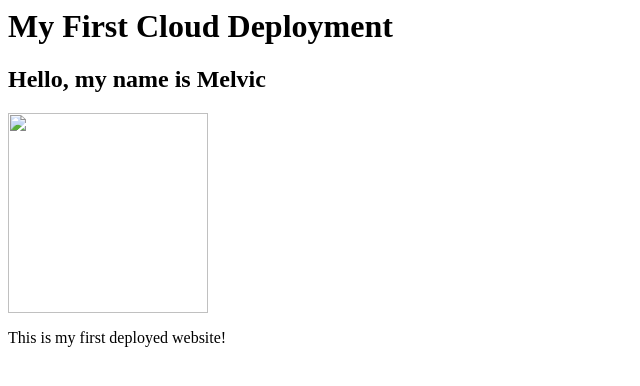
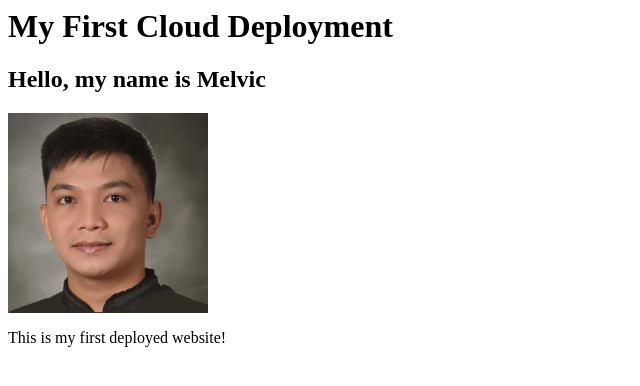
Before and after one commit to meczz013/opema-melvic-first-cloud-deployment, a plain HTML site: page index.html in a window 1280 px wide. Shown: the whole page, without its empty margins (0-640 px from the left). Drawn offline with Linux system fonts and the light colour scheme.

Commit message:
modified: index.html

```diff
--- a/index.html
+++ b/index.html
@@ -1,4 +1,4 @@
 <h1>My First Cloud Deployment</h1>
 <h2>Hello, my name is Melvic</h2>
-<img src="/workspaces/opema-melvic-first-cloud-deployment/img/2x2 LP (EDITED).png" width="200"/>
+<img src="https://github.com/meczz013/opema-melvic-first-cloud-deployment/blob/main/img/2x2%20LP%20(EDITED).png" width="200"/>
 <p>This is my first deployed website!</p>
```
